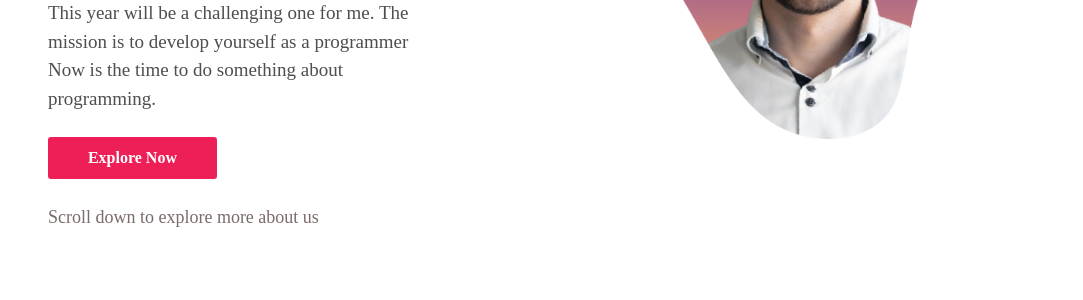
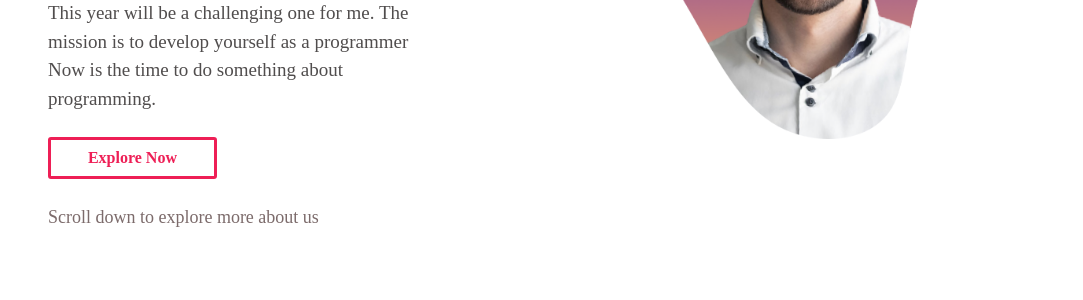
Before and after one commit to Tanvir1407/assignment-1, a plain HTML site: page index.html in a window 1280 px wide. In both pictures the pointer is over the link "Explore Now". Shown: the part 256-556 px from the top of the page, without its empty margins (98-1181 px from the left). Drawn offline with Linux system fonts and the light colour scheme.

Commit message:
Complete Portfolio Website

```diff
--- a/index.html
+++ b/index.html
@@ -6,7 +6,7 @@
     <meta name="viewport" content="width=device-width, initial-scale=1.0">
     <link rel="stylesheet" href="style.css">
 
-    <title>Document</title>
+    <title>My Portfolio Website</title>
 </head>
 <body>
     <section>
--- a/style.css
+++ b/style.css
@@ -9,6 +9,14 @@
     display: inline-block;
     margin-top: 5px;
     margin-bottom: 7px;
+}
+.btn:hover{
+    color: #ee1f56;
+    background-color:transparent;
+    border: 3px solid #ee1f56;
+    border-radius: 3px;
+    padding: 9px 37px;
+
 }
 
 .mission-container{
```
